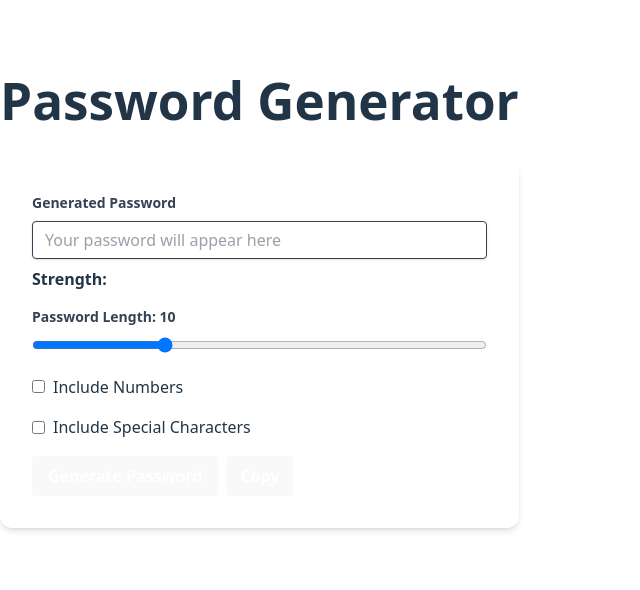
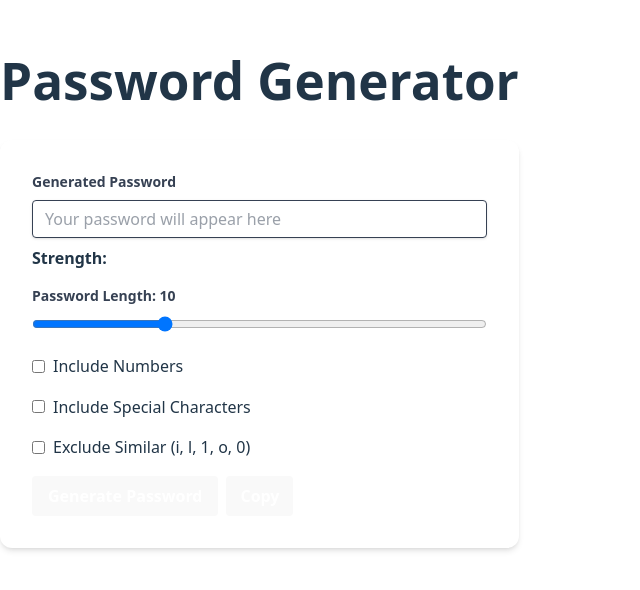
Before and after one commit to youweb3/Password-Generator, a React (Vite) app in the folder password-genarator/: page / in a window 1280 px wide. Shown: the part 116-706 px from the top of the page, without its empty margins (0-640 px from the left). Built offline with nearby package versions, Linux system fonts and the light colour scheme.

Commit message:
Added_an option to exclude similar characters_&& updated error message
Added an option to exclude similar characters (e.g., 'i', 'l', '1', 'o', '0') to make passwords more readable.
Update the alert message when the user chooses a weak password.

```diff
--- a/password-genarator/src/Component/PasswordGenerator.jsx
+++ b/password-genarator/src/Component/PasswordGenerator.jsx
@@ -8,6 +8,8 @@ const PasswordGenerator = () => {
 
     const [strength, setStrength] = useState('');
 
+    const [excludeSimilar, setExcludeSimilar] = useState(false);
+
     //Password Strength Meter
     const calculateStrength = useCallback(() => {
         if (length >= 12 && numberAllowed && characterAllowed) {
@@ -15,7 +17,7 @@ const PasswordGenerator = () => {
         } else if (length >= 8 && (numberAllowed || characterAllowed)) {
             setStrength("Medium");
         } else {
-            alert('You should generate strong pssword Include Numbers and Special Characters');
+            // alert('You should generate strong pssword Include Numbers and Special Characters');
             setStrength("Weak");
             return;
         }
@@ -24,22 +26,34 @@ const PasswordGenerator = () => {
 
     //const cachedFn = useCallback(fn, dependencies) depenencies: lenght, numberAllo
     const generatePassword = useCallback(() => {
+
+        const similarChars = ['i', '1', 'l', 'o', '0'];
+
         const len = Number(length);
         if (len < 1) return;
 
         let passwordChars = [];
-        let stringData = 'ABCDEFGHIGKLMNOPQRSTUVWXVZabcdefghigklmnopgrstuvwxyz'
+        let stringData = 'ABCDEFGHIGKLMNOPQRSTUVWXVZabcdefghigklmnopgrstuvwxyz';
+        if (numberAllowed) stringData += '0123456789';
+        if (characterAllowed) stringData += '!£$%&*?~#@/,.()';
 
+        //Remove similar characters if enabled
+        if (excludeSimilar) {
+            stringData = stringData
+                .split('')
+                .filter(char => !similarChars.includes(char))
+                .join('');
+        }
         //Ensures at least one number/special char if selected
         //Fills the rest randomly
         if (numberAllowed) {
-            const numbers = '0123456789';
+            const numbers = '0123456789'.split('').filter(n => !excludeSimilar || !similarChars.includes(n));
             stringData += numbers;
             passwordChars.push(numbers[Math.floor(Math.random() * numbers.length)]);
         }
 
         if (characterAllowed) {
-            const specials = "!£$%&*?~#@/,.()";
+            const specials = "!£$%&*?~#@/,.()".split('').filter(n => !excludeSimilar || !similarChars.includes(n));
             stringData += specials;
             passwordChars.push(specials[Math.floor(Math.random() * specials.length)]);
         }
@@ -58,7 +72,18 @@ const PasswordGenerator = () => {
         //Updates state with the generated password
         setPassword(passwordChars.join(''));
         calculateStrength();
-    }, [length, numberAllowed, characterAllowed, setPassword, calculateStrength])
+
+        ///////alert
+        if (len >= 12 && numberAllowed && characterAllowed) {
+            setStrength("Strong");
+        } else if (len >= 8 && (numberAllowed || characterAllowed)) {
+            setStrength("Medium");
+        } else {
+            setStrength("Weak");
+            alert('You should generate strong password: Include Numbers and Special Characters');
+        }
+
+    }, [length, numberAllowed, characterAllowed, setPassword, calculateStrength, excludeSimilar])
 
     //////Copy to clipboard
     const [copied, setCopied] = useState(false);
@@ -140,6 +165,17 @@ const PasswordGenerator = () => {
                             <span className="ml-2">Include Special Characters</span>
                         </label>
                     </div>
+                    <div className='mb-4'>
+                        <label className='inline-flex items-center'>
+                            <input
+                                type='checkbox'
+                                className='form-checkbox'
+                                checked={excludeSimilar}
+                                onChange={() => setExcludeSimilar(!excludeSimilar)}
+                            />
+                            <span className='ml-2'>Exclude Similar (i, l, 1, o, 0)</span>
+                        </label>
+                    </div>
                     <button onClick={generatePassword} type="button" className="bg-blue-500 hover:bg-blue-700 text-white font-bold py-2 px-4 rounded focus:outline-none focus:shadow-outline">
                         Generate Password
                     </button>
```
